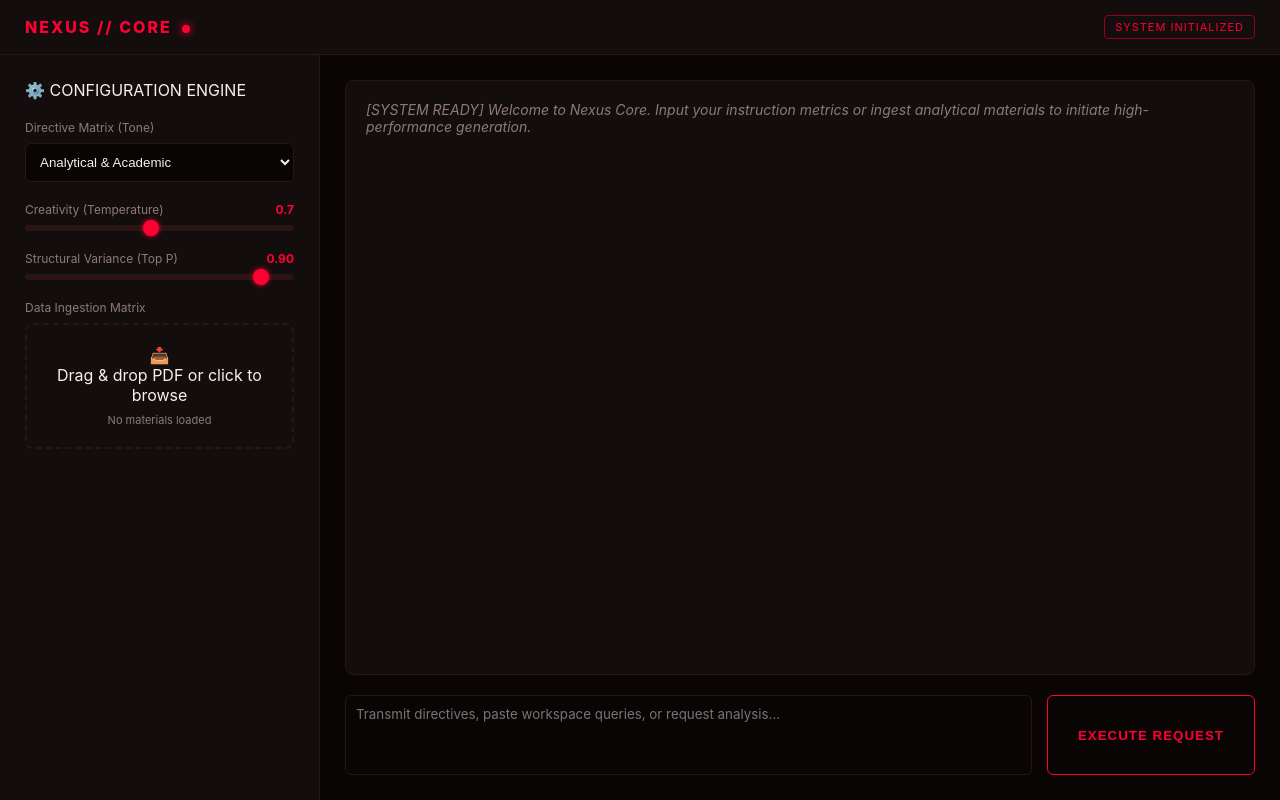
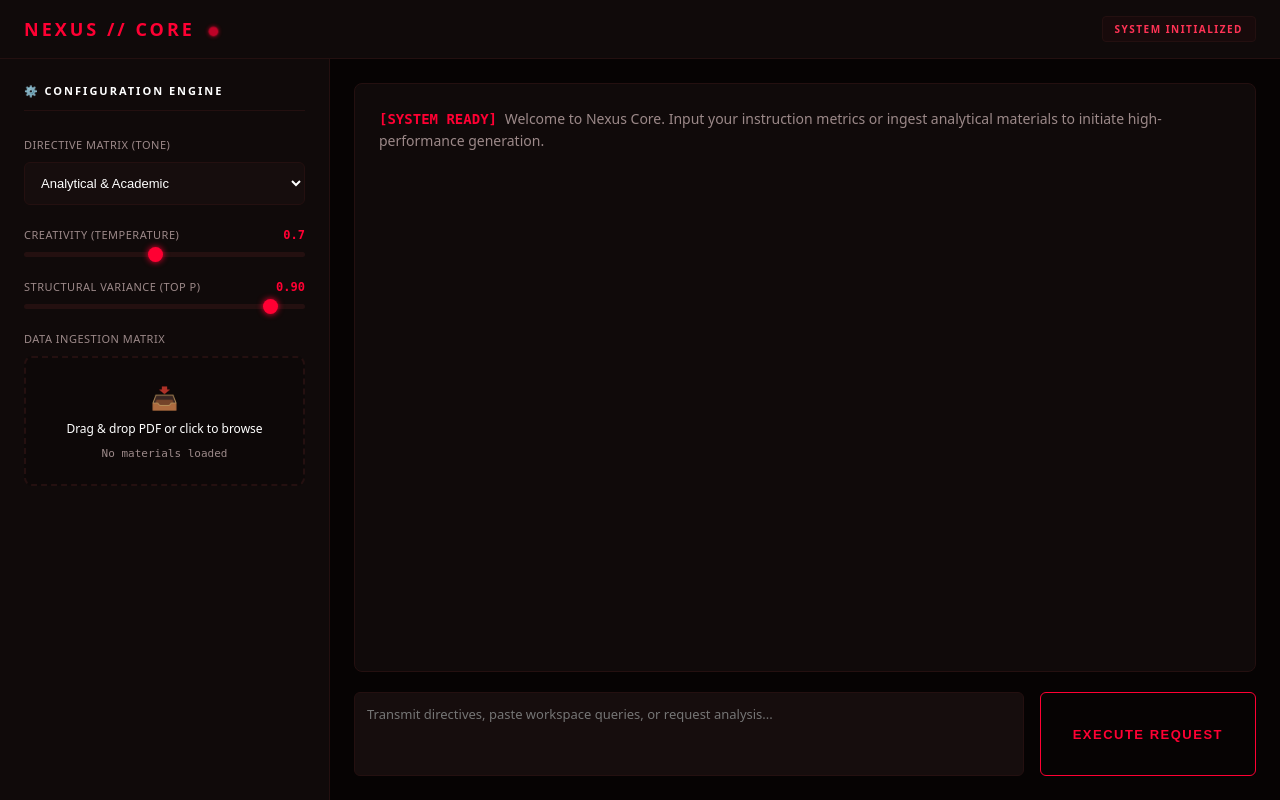
Before and after one commit to smit6403/personal-ai-tools, a Flask app: page / in a window 1280 px wide. Run offline with Flask 3, Linux system fonts and the light colour scheme.

Commit message:
Update style.css

```diff
--- a/static/css/style.css
+++ b/static/css/style.css
@@ -1,11 +1,12 @@
 :root {
-    --bg-base: #0a0505;
-    --bg-surface: #140d0d;
-    --border-color: #2a1414;
-    --text-primary: #f5f0f0;
-    --text-muted: #8c7a7a;
-    --accent-red: #ff0033;
-    --accent-red-dim: #99001c;
+    --bg-base: #060303;
+    --bg-surface: #100a0a;
+    --bg-input: #160d0d;
+    --border-dark: #241010;
+    --border-glow: #ff0033;
+    --text-pure: #ffffff;
+    --text-glow: #ff3355;
+    --text-muted: #9c8989;
 }
 
 * {
@@ -16,8 +17,8 @@
 
 body {
     background-color: var(--bg-base);
-    color: var(--text-primary);
-    font-family: -apple-system, BlinkMacSystemFont, "Segoe UI", Roboto, sans-serif;
+    color: var(--text-pure);
+    font-family: system-ui, -apple-system, BlinkMacSystemFont, "Segoe UI", Roboto, sans-serif;
     height: 100vh;
     overflow: hidden;
 }
@@ -30,36 +31,40 @@ body {
 
 .header {
     background-color: var(--bg-surface);
-    border-bottom: 1px solid var(--border-color);
+    border-bottom: 1px solid var(--border-dark);
     display: flex;
     justify-content: space-between;
     align-items: center;
-    padding: 15px 25px;
+    padding: 16px 24px;
 }
 
 .logo {
-    color: var(--accent-red);
-    font-weight: 800;
-    letter-spacing: 2px;
+    color: var(--border-glow);
+    font-weight: 900;
+    letter-spacing: 3px;
+    font-size: 18px;
 }
 
 .pulse-dot {
     display: inline-block;
-    width: 8px;
-    height: 8px;
-    background-color: var(--accent-red);
+    width: 9px;
+    height: 9px;
+    background-color: var(--border-glow);
     border-radius: 50%;
-    margin-left: 5px;
-    box-shadow: 0 0 8px var(--accent-red);
+    margin-left: 6px;
+    box-shadow: 0 0 10px var(--border-glow);
+    animation: beacon 2s infinite ease-in-out;
 }
 
 .status-tag {
-    border: 1px solid var(--accent-red-dim);
-    color: var(--accent-red);
-    font-size: 11px;
-    padding: 4px 10px;
+    border: 1px solid var(--border-dark);
+    color: var(--text-glow);
+    font-size: 10px;
+    font-weight: bold;
+    padding: 5px 12px;
     border-radius: 4px;
-    letter-spacing: 1px;
+    letter-spacing: 1.5px;
+    background-color: rgba(255, 0, 51, 0.03);
 }
 
 .main-content {
@@ -70,27 +75,28 @@ body {
 
 .config-panel {
     background-color: var(--bg-surface);
-    border-right: 1px solid var(--border-color);
-    width: 320px;
-    padding: 25px;
+    border-right: 1px solid var(--border-dark);
+    width: 330px;
+    padding: 24px;
     display: flex;
     flex-direction: column;
-    gap: 20px;
+    gap: 22px;
 }
 
-.config-panel h2 {
-    font-size: 13px;
-    letter-spacing: 1px;
-    color: var(--text-primary);
-    border-bottom: 1px solid var(--border-color);
-    padding-bottom: 10px;
-    margin-bottom: 10px;
+.panel-section-title {
+    font-size: 11px;
+    font-weight: bold;
+    letter-spacing: 2px;
+    color: var(--text-pure);
+    border-bottom: 1px solid var(--border-dark);
+    padding-bottom: 12px;
+    margin-bottom: 4px;
 }
 
 .control-group {
     display: flex;
     flex-direction: column;
-    gap: 8px;
+    gap: 10px;
 }
 
 .slider-header {
@@ -100,72 +106,97 @@ body {
 }
 
 label {
-    font-size: 12px;
+    font-size: 11px;
     color: var(--text-muted);
+    text-transform: uppercase;
+    letter-spacing: 0.5px;
 }
 
 .value-display {
-    color: var(--accent-red);
+    color: var(--border-glow);
     font-size: 12px;
     font-weight: bold;
+    font-family: monospace;
 }
 
-select, textarea {
-    background-color: var(--bg-base);
-    border: 1px solid var(--border-color);
-    color: var(--text-primary);
-    padding: 10px;
+.input-element {
+    background-color: var(--bg-input);
+    border: 1px solid var(--border-dark);
+    color: var(--text-pure);
+    padding: 12px;
     border-radius: 6px;
     outline: none;
+    font-size: 13px;
+    transition: border-color 0.2s ease;
 }
 
-select:focus, textarea:focus {
-    border-color: var(--accent-red);
+.input-element:focus {
+    border-color: var(--border-glow);
+    box-shadow: 0 0 4px rgba(255,0,51,0.2);
 }
 
-input[type="range"] {
+.slider-element {
     -webkit-appearance: none;
     appearance: none;
     width: 100%;
     background: transparent;
+    cursor: pointer;
 }
 
-input[type="range"]::-webkit-slider-runnable-track {
+.slider-element::-webkit-slider-runnable-track {
     width: 100%;
-    height: 6px;
-    background: var(--border-color);
+    height: 5px;
+    background: var(--border-dark);
     border-radius: 3px;
 }
 
-input[type="range"]::-webkit-slider-thumb {
+.slider-element::-webkit-slider-thumb {
     -webkit-appearance: none;
-    height: 16px;
-    width: 16px;
+    height: 15px;
+    width: 15px;
     border-radius: 50%;
-    background: var(--accent-red);
-    cursor: pointer;
+    background: var(--border-glow);
     margin-top: -5px;
-    box-shadow: 0 0 5px var(--accent-red);
+    box-shadow: 0 0 6px var(--border-glow);
 }
 
 .drop-zone {
-    border: 2px dashed var(--border-color);
-    padding: 20px;
+    border: 2px dashed var(--border-dark);
+    padding: 24px 16px;
     text-align: center;
     border-radius: 8px;
     cursor: pointer;
+    background-color: rgba(0,0,0,0.15);
+    transition: all 0.2s ease;
 }
 
-.drop-zone:hover {
-    border-color: var(--accent-red);
+.drop-zone:hover, .drop-zone.dragging {
+    border-color: var(--border-glow);
     background-color: rgba(255, 0, 51, 0.02);
+}
+
+.drop-zone.ingested {
+    border-style: solid;
+    border-color: rgba(255, 0, 51, 0.6);
+    background-color: rgba(255, 0, 51, 0.04);
+}
+
+.drop-zone-icon {
+    font-size: 22px;
+    margin-bottom: 8px;
+    opacity: 0.7;
+}
+
+.drop-zone p {
+    font-size: 12px;
 }
 
 .file-status {
     display: block;
     font-size: 11px;
     color: var(--text-muted);
-    margin-top: 8px;
+    margin-top: 10px;
+    font-family: monospace;
     word-break: break-all;
 }
 
@@ -173,7 +204,7 @@ input[type="range"]::-webkit-slider-thumb {
     flex: 1;
     display: flex;
     flex-direction: column;
-    padding: 25px;
+    padding: 24px;
     gap: 20px;
     background-color: var(--bg-base);
 }
@@ -181,74 +212,109 @@ input[type="range"]::-webkit-slider-thumb {
 .output-display {
     flex: 1;
     background-color: var(--bg-surface);
-    border: 1px solid var(--border-color);
+    border: 1px solid var(--border-dark);
     border-radius: 8px;
-    padding: 20px;
+    padding: 24px;
     overflow-y: auto;
 }
 
+/* Elite AI Engine Markdown Structure Injections */
+.response-text {
+    line-height: 1.65;
+    font-size: 15px;
+    color: #e5dbdb;
+}
+.response-text h1, .response-text h2, .response-text h3 {
+    color: var(--text-pure);
+    margin: 18px 0 10px 0;
+    font-weight: 700;
+}
+.response-text h1 { font-size: 22px; border-bottom: 1px solid var(--border-dark); padding-bottom: 6px; }
+.response-text h2 { font-size: 18px; }
+.response-text p { margin-bottom: 12px; }
+.response-text code { background-color: var(--bg-input); padding: 3px 6px; border-radius: 4px; font-family: monospace; color: #ff8899; font-size: 14px;}
+.response-text pre { background-color: #050202; padding: 16px; border-radius: 6px; border: 1px solid var(--border-dark); overflow-x: auto; margin: 14px 0; }
+.response-text pre code { color: #f5f0f0; background: transparent; padding: 0; font-size: 13px; }
+.response-text ul, .response-text ol { padding-left: 20px; margin-bottom: 12px; }
+.response-text li { margin-bottom: 6px; }
+
 .system-message {
     color: var(--text-muted);
-    font-style: italic;
     font-size: 14px;
+    line-height: 1.5;
 }
 
-.processing-state {
-    color: var(--accent-red);
-    animation: blink rate 1.5s infinite;
+.system-alert-tag {
+    color: var(--border-glow);
+    font-weight: bold;
+    font-family: monospace;
+    margin-right: 4px;
 }
 
-.response-text {
-    line-height: 1.6;
-    font-size: 15px;
-    color: var(--text-primary);
+.processing-pulse {
+    color: var(--border-glow);
+    font-family: monospace;
+    animation: flash 1.5s infinite;
 }
 
 .error-message {
-    color: var(--accent-red);
+    color: var(--border-glow);
     font-weight: bold;
-    font-size: 14px;
+    font-family: monospace;
+    background-color: rgba(255,0,51,0.04);
+    padding: 16px;
+    border-radius: 6px;
+    border: 1px solid rgba(255,0,51,0.2);
+    line-height: 1.5;
 }
 
 .input-container {
     display: flex;
-    gap: 15px;
+    gap: 16px;
     align-items: flex-end;
 }
 
-textarea {
+textarea#prompt-input {
     flex: 1;
-    height: 80px;
+    height: 84px;
     resize: none;
     font-family: inherit;
+    line-height: 1.4;
 }
 
 .execute-button {
     background-color: transparent;
-    border: 1px solid var(--accent-red);
-    color: var(--accent-red);
-    padding: 0 30px;
-    height: 80px;
+    border: 1px solid var(--border-glow);
+    color: var(--border-glow);
+    padding: 0 32px;
+    height: 84px;
     border-radius: 6px;
     cursor: pointer;
     font-weight: bold;
-    letter-spacing: 1px;
+    font-size: 13px;
+    letter-spacing: 1.5px;
+    transition: all 0.2s ease;
 }
 
 .execute-button:hover:not(:disabled) {
-    background-color: var(--accent-red);
-    color: white;
-    box-shadow: 0 0 15px var(--accent-red);
+    background-color: var(--border-glow);
+    color: var(--text-pure);
+    box-shadow: 0 0 14px var(--border-glow);
 }
 
 .execute-button:disabled {
-    border-color: var(--border-color);
+    border-color: var(--border-dark);
     color: var(--text-muted);
     cursor: not-allowed;
+    box-shadow: none;
 }
 
-@keyframes blink {
-    0% { opacity: 0.4; }
+@keyframes beacon {
+    0%, 100% { transform: scale(1); opacity: 1; box-shadow: 0 0 8px var(--border-glow); }
+    50% { transform: scale(1.1); opacity: 0.6; box-shadow: 0 0 2px var(--border-glow); }
+}
+
+@keyframes flash {
+    0%, 100% { opacity: 0.5; }
     50% { opacity: 1; }
-    100% { opacity: 0.4; }
 }
```
